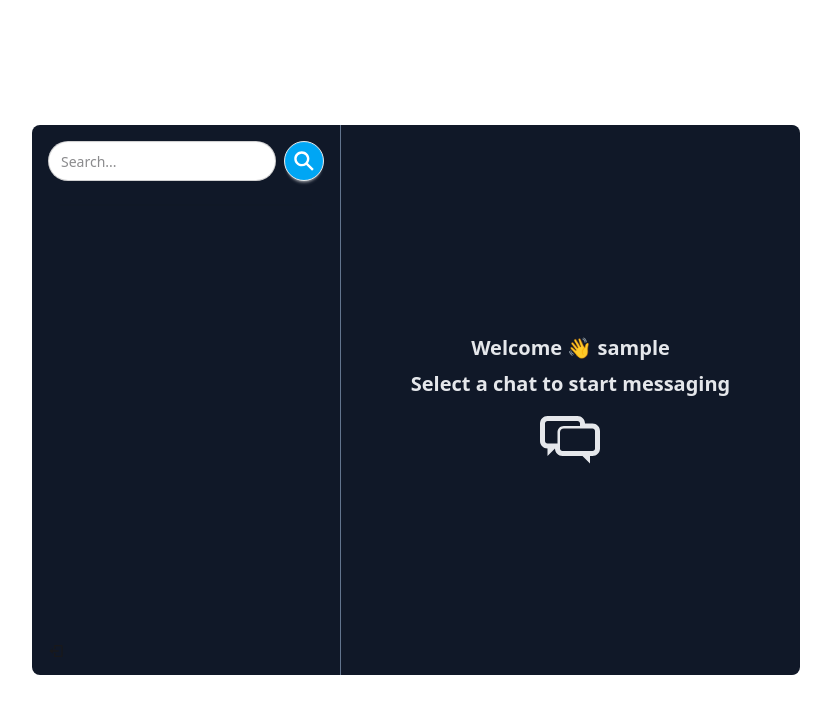
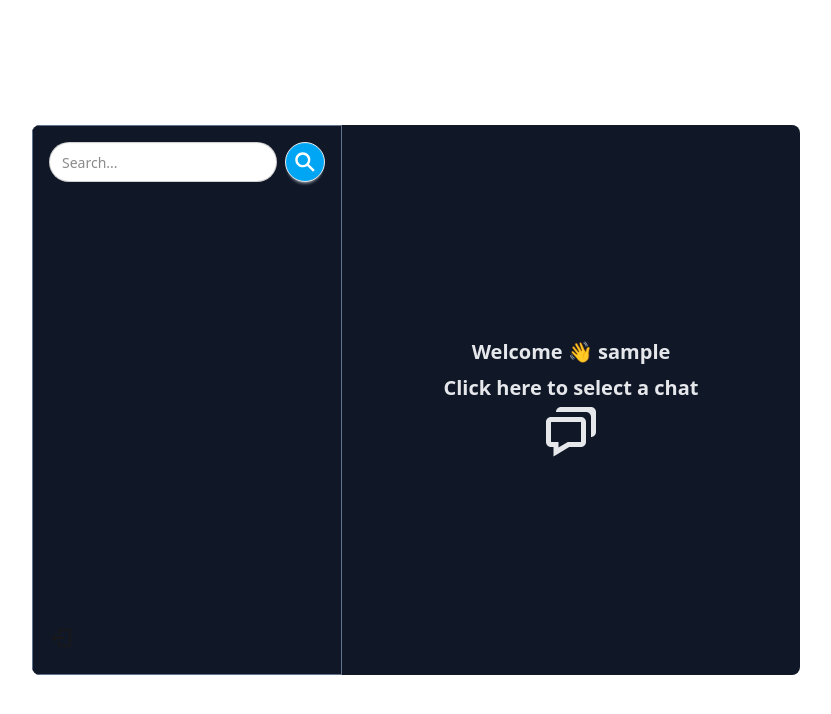
Before and after one commit to k1ngniizar/konekt, a React app in the folder frontend/: page / in a window 1280 px wide. Shown: the top 714 px of the page, without its empty margins (224-1055 px from the left). Built offline with nearby package versions, Linux system fonts and the light colour scheme; no server answers; sample sign-in values are in the browser's storage; the HTML template or start-up script is replaced by a standard one.

Commit message:
UI optimization.

```diff
--- a/frontend/src/components/messages/MessageContainer.jsx
+++ b/frontend/src/components/messages/MessageContainer.jsx
@@ -1,11 +1,11 @@
 import React, { useEffect } from 'react'
 import Messages from './Messages'
 import MessageInput from './MessageInput'
-import {TiMessages} from "react-icons/ti"
 import useConversation from '../../zustand/useConversation'
 import { useAuthContext } from '../../context/AuthContext'
+import { BiChat } from 'react-icons/bi'
 
-function MessageContainer() {
+function MessageContainer({setIsNavOpen}) {
   const {selectedConversation, setSelectedConversation} = useConversation()
   const {authUser} = useAuthContext()
   const noChatSelected = selectedConversation? false : true;
@@ -20,7 +20,7 @@ function MessageContainer() {
     {
       noChatSelected ? (
         <section className='md:min-w-[450px] flex flex-col flex-1'>
-          <NoChatSelected user={authUser}/>
+          <NoChatSelected user={authUser} setIsNavOpen={setIsNavOpen} />
         </section>
       ) : (
         <section className='md:min-w-[450px] flex flex-col flex-1'>
@@ -43,13 +43,15 @@ function MessageContainer() {
 }
 
 
-function NoChatSelected({user}) {
+function NoChatSelected({user, setIsNavOpen}) {
   return (
     <div className='flex items-center justify-center w-full h-full'>
       <div className='px-4 text-center sm:text-lg md:text-xl text-gray-200 font-semibold flex flex-col items-center gap-2'>
         <p>Welcome 👋 {user.username}</p>
-        <p>Select a chat to start messaging</p>
-        <TiMessages className="text-3xl md:text-6xl text-center" />
+        <div onClick={()=>setIsNavOpen(true)}  className='flex items-center justify-center flex-col'>
+          <p>Click here to select a chat</p>
+          <BiChat className="text-3xl md:text-6xl text-center" />
+        </div>
       </div>
     </div>
   )
--- a/frontend/src/components/sidebar/Conversation.jsx
+++ b/frontend/src/components/sidebar/Conversation.jsx
@@ -1,6 +1,7 @@
 import React from 'react'
 import useConversation from '../../zustand/useConversation';
 import { useSocketContext } from '../../context/SocketContext';
+import { BiChat } from 'react-icons/bi';
 
 function Conversation({conversations, setIsNavOpen}) {
   const {selectedConversation, setSelectedConversation} = useConversation()
@@ -31,7 +32,7 @@ function Conversation({conversations, setIsNavOpen}) {
             <div className='flex flex-col flex-1'>
               <div className='flex gap-3 justify-between'>
                 <p className='font-bold text-gray-300'>{conversation.fullName.split(" ")[0]}</p>
-                <span className='text-xl'>😒</span>
+                <BiChat className='text-gray-600'/>
               </div>
             </div>
           </button>
--- a/frontend/src/components/sidebar/Conversations.jsx
+++ b/frontend/src/components/sidebar/Conversations.jsx
@@ -9,7 +9,7 @@ function Conversations({setIsNavOpen}) {
   // console.log(conversations)
 
   return (
-    <div className='py-2 flex flex-col overflow-auto'>
+    <div className='py-2 flex flex-col overflow-auto '>
       {
         loading ? (
           <div className='min-h-[400px] my-auto w-full items-center justify-center flex'>
--- a/frontend/src/components/sidebar/LogoutButton.jsx
+++ b/frontend/src/components/sidebar/LogoutButton.jsx
@@ -5,8 +5,8 @@ import { FaSpinner } from 'react-icons/fa6';
 function LogoutButton() {
   const {loading, logout} = useLogout();
   return (
-    <button onClick={logout} className='mt-auto'>
-      {loading ? <FaSpinner className='animate-spin'/> : <BiLogOut/> }
+    <button onClick={logout} className='mt-auto py-2 w-fit'>
+      {loading ? <FaSpinner className='animate-spin'/> : <BiLogOut size={24}/> }
     </button>
   )
 }
--- a/frontend/src/components/sidebar/Sidebar.jsx
+++ b/frontend/src/components/sidebar/Sidebar.jsx
@@ -8,7 +8,7 @@ function Sidebar({isNavOpen, setIsNavOpen}) {
     <>
     {
       isNavOpen && (
-        <section className='border-r border-slate-500 p-4 absolute top-0 bottom-0 left-0 sm:hidden z-20 bg-gray-900 flex-col overflow-auto'>
+        <section className='border-r border-slate-500 p-4 absolute top-0 bottom-0 left-0 sm:hidden z-20 bg-gray-900 flex flex-col'>
           <SearchInput setIsNavOpen={setIsNavOpen} />
           <div className='divider px-3'/>
           <Conversations setIsNavOpen={setIsNavOpen} />
@@ -16,7 +16,7 @@ function Sidebar({isNavOpen, setIsNavOpen}) {
         </section>
       )
     }
-    <section className='border-r border-slate-500 p-4 hidden sm:flex flex-col'>
+    <section className='relative border border-slate-500 p-4 hidden sm:flex flex-col'>
       <SearchInput />
       <div className='divider px-3'/>
       <Conversations />
--- a/frontend/src/pages/home/Home.jsx
+++ b/frontend/src/pages/home/Home.jsx
@@ -14,7 +14,7 @@ function Home() {
         />
 
       <Sidebar setIsNavOpen={setIsNavOpen} isNavOpen={isNavOpen}/>
-      <MessageContainer/>
+      <MessageContainer setIsNavOpen={setIsNavOpen} />
     </main>
   )
 }
```
